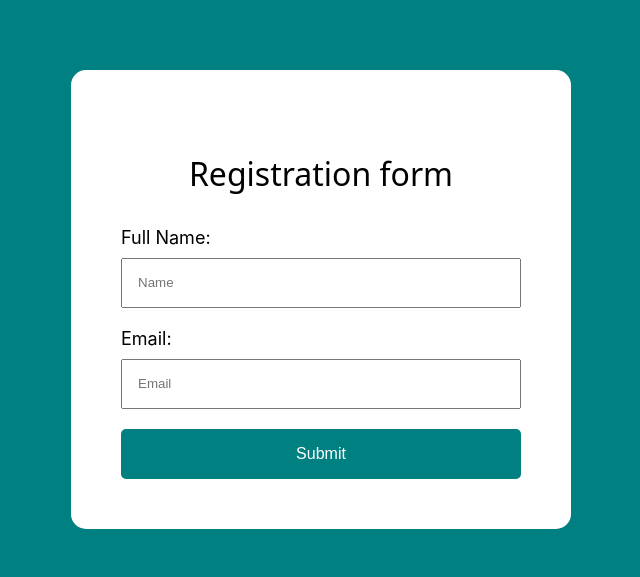
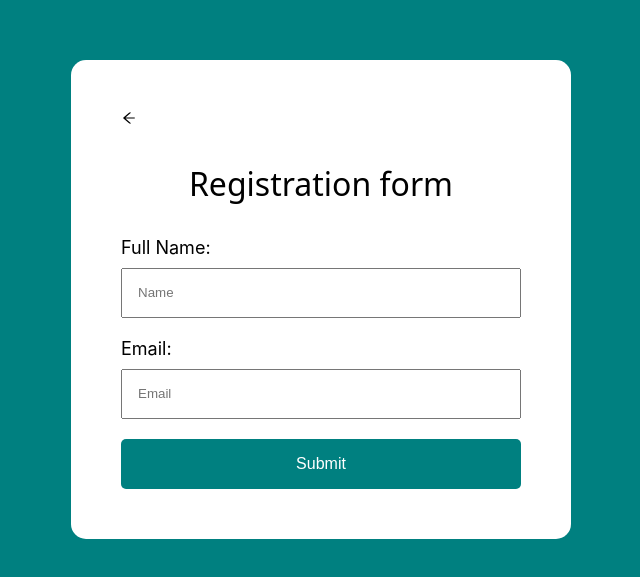
Before and after one commit to mutairibassam/mutairibassam.github.io, a Next.js app in the folder datum/: page /registration in a window 1280 px wide. Shown: the part 101-678 px from the top of the page, without its empty margins (319-959 px from the left). Built offline with nearby package versions, Linux system fonts and the light colour scheme.

Commit message:
UPDATE: add back btn

```diff
--- a/datum/pages/registration.tsx
+++ b/datum/pages/registration.tsx
@@ -1,4 +1,6 @@
 import styles from "../styles/Registration.module.scss";
+import Link from "next/link";
+import { AiOutlineArrowLeft } from "react-icons/ai";
 
 export default function Registration() {
   return (
@@ -6,29 +8,26 @@ export default function Registration() {
       <main>
         <div className={styles.container}>
           <div className={styles.box}>
+            <Link href="/">
+              <div className={styles.back}>
+                <AiOutlineArrowLeft />
+              </div>
+            </Link>
             <p className={styles.description}>Registration form</p>
 
             <form>
               <div className={styles.category}>
                 <label>Full Name:</label>
               </div>
-                            <input
-                                placeholder="Name"
-                                className={styles.field_input}
-                            ></input>
+              <input placeholder="Name" className={styles.field_input}></input>
 
               <div className={styles.category}>
                 <label>Email:</label>
               </div>
 
-                            <input
-                                placeholder="Email"
-                                className={styles.field_input}
-                            ></input>
+              <input placeholder="Email" className={styles.field_input}></input>
               <div>
-                                <button className={styles.submit}>
-                                    Submit
-                                </button>
+                <button className={styles.submit}>Submit</button>
               </div>
             </form>
           </div>
--- a/datum/styles/Registration.module.scss
+++ b/datum/styles/Registration.module.scss
@@ -53,3 +53,18 @@ $primary_color: teal;
   padding: 50px;
   border-radius: 15px;
 }
+
+.back {
+  cursor: pointer;
+  p {
+    font-weight: 200;
+    font-size: 1rem;
+  }
+}
+
+@media (max-width: 600px) {
+  .grid {
+    width: 100%;
+    flex-direction: column;
+  }
+}
--- /dev/null
+++ b/package.json
@@ -0,0 +1,5 @@
+{
+  "dependencies": {
+    "react-icons": "^4.2.0"
+  }
+}
```
Also changed, not shown: 1 other file (tests, documents, lock files or other folders). Lines whose indentation alone changed are shown as unchanged.
